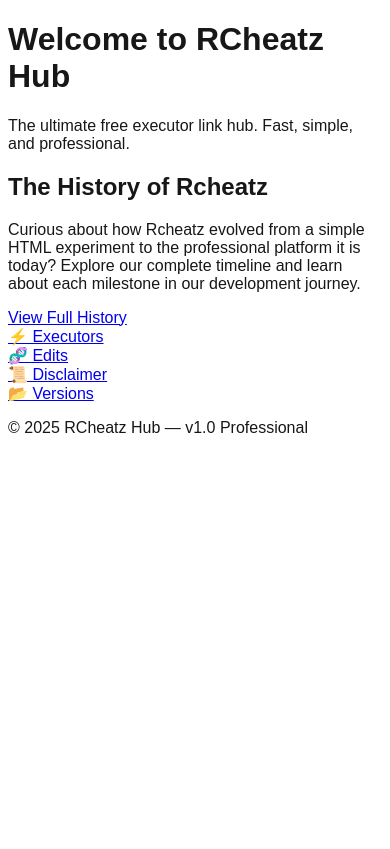
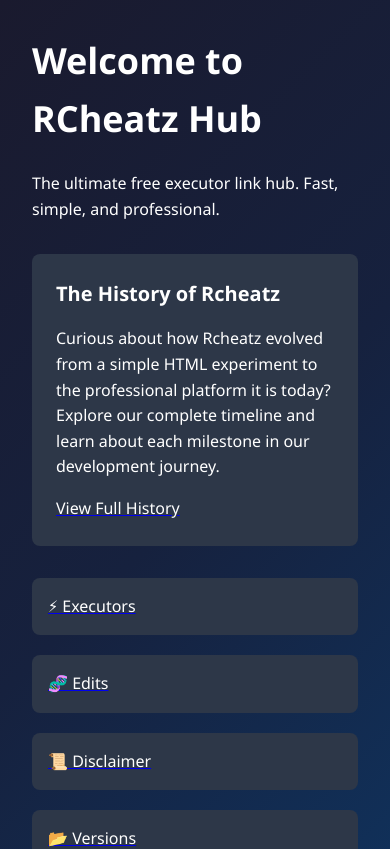
Before and after one commit to gabrielhackett15-bit/Rcheatz, a Next.js app: page / in a window 390 px wide. Shown: the top 849 px of the page. Built offline with nearby package versions, Linux system fonts and the light colour scheme.

Commit message:
Update globals.css

```diff
--- a/app/globals.css
+++ b/app/globals.css
@@ -1,27 +1,140 @@
-@tailwind base;
-@tailwind components;
-@tailwind utilities;
-:root {
-  --background: #ffffff;
-  --foreground: #171717;
+/* app/globals.css */
+/* Reset and base styles */
+* {
+  margin: 0;
+  padding: 0;
+  box-sizing: border-box;
 }
 
-@theme inline {
-  --color-background: var(--background);
-  --color-foreground: var(--foreground);
-  --font-sans: var(--font-geist-sans);
-  --font-mono: var(--font-geist-mono);
+body {
+  font-family: 'Segoe UI', Tahoma, Geneva, Verdana, sans-serif;
+  background: linear-gradient(135deg, #1a1a2e, #16213e, #0f3460);
+  color: #eaeaea;
+  line-height: 1.6;
 }
 
-@media (prefers-color-scheme: dark) {
-  :root {
-    --background: #0a0a0a;
-    --foreground: #ededed;
+/* Container */
+.container {
+  max-width: 1200px;
+  margin: 0 auto;
+  padding: 0 20px;
+}
+
+/* Cards */
+.card {
+  background: rgba(30, 30, 50, 0.7);
+  border-radius: 8px;
+  padding: 20px;
+  margin-bottom: 20px;
+  box-shadow: 0 4px 15px rgba(0, 0, 0, 0.3);
+}
+
+/* Buttons */
+.btn {
+  display: inline-block;
+  padding: 10px 20px;
+  background: #6a11cb;
+  color: white;
+  border-radius: 4px;
+  text-decoration: none;
+  transition: background 0.3s ease;
+}
+
+.btn:hover {
+  background: #2575fc;
+}
+
+/* Grid */
+.grid {
+  display: grid;
+  gap: 20px;
+}
+
+.grid-cols-2 {
+  grid-template-columns: repeat(2, 1fr);
+}
+
+.grid-cols-4 {
+  grid-template-columns: repeat(4, 1fr);
+}
+
+@media (max-width: 768px) {
+  .grid-cols-2, .grid-cols-4 {
+    grid-template-columns: 1fr;
   }
 }
 
-body {
-  background: var(--background);
-  color: var(--foreground);
-  font-family: Arial, Helvetica, sans-serif;
+/* Text styles */
+.text-white {
+  color: white;
 }
+
+.text-xl {
+  font-size: 1.25rem;
+}
+
+.text-2xl {
+  font-size: 1.5rem;
+}
+
+.text-4xl {
+  font-size: 2.25rem;
+}
+
+.font-bold {
+  font-weight: bold;
+}
+
+.mb-4 {
+  margin-bottom: 1rem;
+}
+
+.mb-6 {
+  margin-bottom: 1.5rem;
+}
+
+.mb-8 {
+  margin-bottom: 2rem;
+}
+
+.p-4 {
+  padding: 1rem;
+}
+
+.p-6 {
+  padding: 1.5rem;
+}
+
+.p-8 {
+  padding: 2rem;
+}
+
+.rounded-lg {
+  border-radius: 0.5rem;
+}
+
+/* Background colors */
+.bg-gray-800 {
+  background-color: #2d3748;
+}
+
+/* Utility classes */
+.min-h-screen {
+  min-height: 100vh;
+}
+
+.max-w-4xl {
+  max-width: 56rem;
+}
+
+.mx-auto {
+  margin-left: auto;
+  margin-right: auto;
+}
+
+/* Footer */
+footer {
+  margin-top: 3rem;
+  padding-top: 1.5rem;
+  border-top: 1px solid #2d3748;
+}
```
